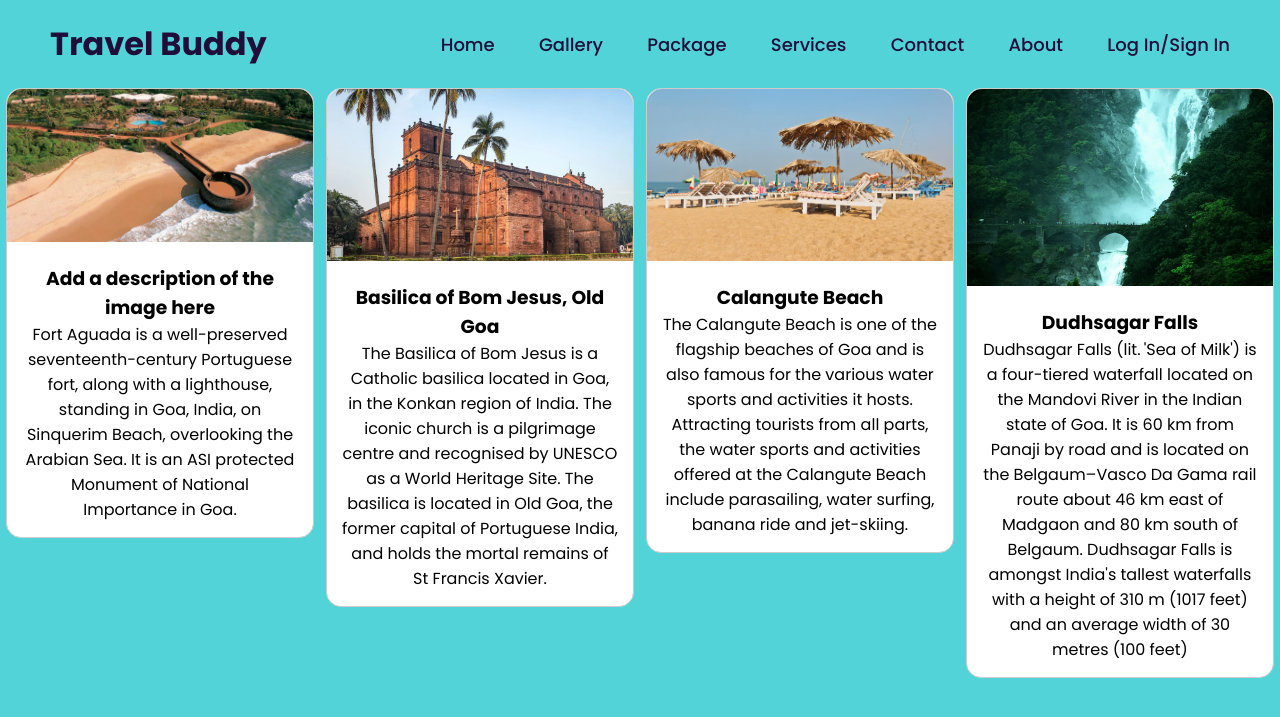
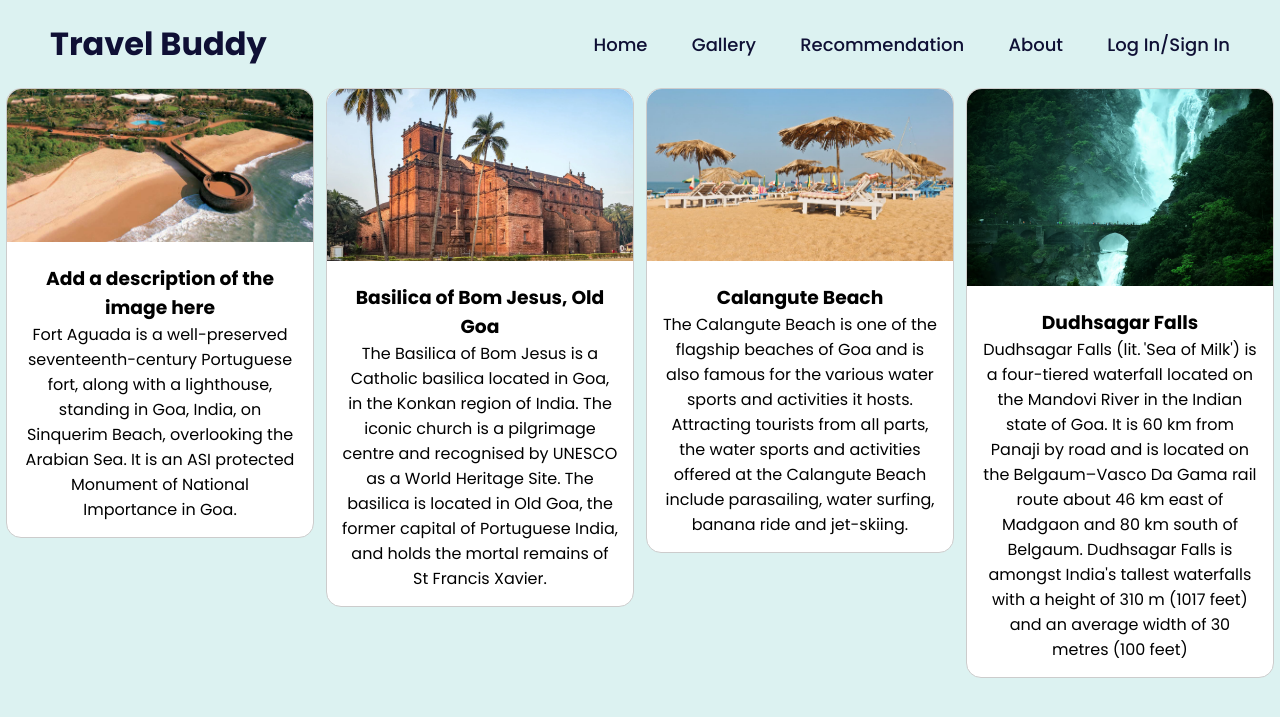
Before and after one commit to finalyearproject69/INTELLIGENT-TRIP-PLANNER-AND-GUIDANCE-ASSISTANT, a PHP site: page /gallery/gallery.html in a window 1280 px wide. Shown: the top 717 px of the page. Run offline with PHP 8.4, Linux system fonts and the light colour scheme.

Commit message:
css updated and issue fixed

```diff
--- a/gallery/gallery.html
+++ b/gallery/gallery.html
@@ -3,19 +3,17 @@
 <head>
     <meta charset="UTF-8">
     <meta name="viewport" content="width=device-width, initial-scale=1.0">
-    <link rel="stylesheet" href="../gallery/galleryCSS.css">
-    <link rel="stylesheet" href="../style.css">
+    <link rel="stylesheet" href="/gallery/galleryCSS.css">
+    <link rel="stylesheet" href="/style.css">
     <title>Travel Buddy | Gallery</title>
 </head>
 <header class="header">
   <a href="#" class="logo">Travel Buddy</a>
 
   <nav class="navbar">
-      <a href="/homePage/home.html">Home</a>
-      <a class="active" href="#gallery">Gallery</a>
-      <a href="#package">Package</a>
-      <a href="#services">Services</a>
-      <a href="#contact">Contact</a>
+      <a class="active" href="/homePage/home.html">Home</a>
+      <a href="/gallery/gallery.html">Gallery</a>
+      <a href="/recommendation/recommendation.html">Recommendation</a>
       <a href="#about">About</a>
       <a href="/SignIn_And_Login/SignIn.html" class="logsign">Log In/Sign In</a>
   </nav>
@@ -23,8 +21,8 @@
 <body>
     <div class="responsive">
         <div class="gallery">
-          <a target="_blank" href="../images/fort-aguada-goa-entry-fee-timings-holidays-reviews-header.jpg">
-            <img src="../images/fort-aguada-goa-entry-fee-timings-holidays-reviews-header.jpg" alt="Cinque Terre">
+          <a target="_blank" href="/images/1920x1080-hd-beach-khfbqt2io95uf0zy.jpg">
+            <img src="/images/fort-aguada-goa-entry-fee-timings-holidays-reviews-header.jpg" alt="Cinque Terre">
           </a>
           <div class="desc"><h3>Add a description of the image here</h3>
           <p>Fort Aguada is a well-preserved seventeenth-century Portuguese fort, along with a lighthouse, standing in Goa, India, on Sinquerim Beach, overlooking the Arabian Sea. It is an ASI protected Monument of National Importance in Goa.</p></div>
@@ -33,8 +31,8 @@
 
       <div class="responsive">
         <div class="gallery">
-          <a target="_blank" href="../images/bascilica.webp">
-            <img src="../images/bascilica.webp" alt="Forest">
+          <a target="_blank" href="/images/bascilica.webp">
+            <img src="/images/bascilica.webp" alt="Forest">
           </a>
           <div class="desc"><h3>Basilica of Bom Jesus, Old Goa</h3>
             <p>The Basilica of Bom Jesus is a Catholic basilica located in Goa, in the Konkan region of India. The iconic church is a pilgrimage centre and recognised by UNESCO as a World Heritage Site. The basilica is located in Old Goa, the former capital of Portuguese India, and holds the mortal remains of St Francis Xavier.</p>
@@ -44,8 +42,8 @@
 
       <div class="responsive">
         <div class="gallery">
-          <a target="_blank" href="../images/02f6b3ae-lm-17422-1661c4ecb9a.jpg">
-            <img src="../images/02f6b3ae-lm-17422-1661c4ecb9a.jpg" alt="Northern Lights">
+          <a target="_blank" href="/images/beautiful_cloudy_blue_sky_above_blue_and_brown_body_of_water_during_daytime_hd_beach.jpg">
+            <img src="/images/02f6b3ae-lm-17422-1661c4ecb9a.jpg" alt="Northern Lights">
           </a>
           <div class="desc"><h3>Calangute Beach</h3>
           <p>The Calangute Beach is one of the flagship beaches of Goa and is also famous for the various water sports and activities it hosts. Attracting tourists from all parts, the water sports and activities offered at the Calangute Beach include parasailing, water surfing, banana ride and jet-skiing.</p></div>
@@ -54,8 +52,8 @@
 
       <div class="responsive">
         <div class="gallery">
-          <a target="_blank" href="../images/shutterstock_691224739.avif">
-            <img src="../images/shutterstock_691224739.avif" alt="Mountains">
+          <a target="_blank" href="/images/HD-wallpaper-country-goa-india-world-sunset-ship-water-ship-india-sunset.jpg">
+            <img src="/images/shutterstock_691224739.avif" alt="Mountains">
           </a>
           <div class="desc"><h3>Dudhsagar Falls</h3>
           <p>Dudhsagar Falls (lit. 'Sea of Milk') is a four-tiered waterfall located on the Mandovi River in the Indian state of Goa. It is 60 km from Panaji by road and is located on the Belgaum–Vasco Da Gama rail route about 46 km east of Madgaon and 80 km south of Belgaum. Dudhsagar Falls is amongst India's tallest waterfalls with a height of 310 m (1017 feet) and an average width of 30 metres (100 feet)</p></div>
--- a/gallery/galleryCSS.css
+++ b/gallery/galleryCSS.css
@@ -1,4 +1,16 @@
 @import url('https://fonts.googleapis.com/css2?family=Poppins:wght@300;400;500;600;700;800;900&display=swap');
+
+:root {
+  --first-color: #DCF2F1;
+  --second-color: #7FC7D9;
+  --thrid-color: #365486;
+  --fourth-color: #0F1035;
+  --white-color: #fff;
+  --border-color: #ccc;
+  --border-hover-color: #ccc;
+  --box-shadow-color: 0 4px 8px 0 rgba(0, 0, 0, 0.2), 0 6px 20px 0 rgba(0, 0, 0, 0.19);
+}
+
 
 * {
     margin: 0;
@@ -11,24 +23,24 @@ body {
   min-height: 50vh;
   max-height: 100vh;
   /* background: url('/images/top-view-traveling-items-arrangement.jpg'); */
-  background: #52D3D8;
+  background: var(--first-color);
   background-size: cover;
   background-position: center;
 }
 
 div.gallery {
   transition: .3s;
-  border: 1px solid #ccc;
-  background-color: white;
+  border: 1px solid var(--border-color);
+  background-color: var(--white-color);
   border-radius: 15px;
 }
 
 div.gallery:hover {
-  border: 1px solid #777;
+  border: 1px solid var(--border-hover-color);
   transform: scale(1.1);
   align-items: center;
   position: relative;
-  box-shadow: 0 4px 8px 0 rgba(0, 0, 0, 0.2), 0 6px 20px 0 rgba(0, 0, 0, 0.19);
+  box-shadow: var(--box-shadow-color);
 }
 
 div.gallery img {
--- a/homePage/home.html
+++ b/homePage/home.html
@@ -13,9 +13,8 @@
     <nav class="navbar">
         <a class="active" href="/homePage/home.html">Home</a>
         <a href="/gallery/gallery.html">Gallery</a>
-        <a href="#package">Recommendation</a>
-        <!-- <a href="#contact">Contact</a> -->
-        <a href="#about">About Us</a>
+        <a href="/recommendation/recommendation.html">Recommendation</a>
+        <a href="#about">About</a>
         <a href="/SignIn_And_Login/SignIn.html" class="logsign">Log In/Sign In</a>
     </nav>
     <img src="/images/welcomepagephoto.png" alt="travelphto">
--- a/style.css
+++ b/style.css
@@ -1,4 +1,22 @@
 @import url('https://fonts.googleapis.com/css2?family=Poppins:wght@300;400;500;600;700;800;900&display=swap');
+
+:root {
+    --first-color: #DCF2F1;
+    --second-color: #7FC7D9;
+    --thrid-color: #365486;
+    --fourth-color: #0F1035;
+    --white-color: #fff;
+    --border-color: #ccc;
+    --border-hover-color: #ccc;
+    --box-shadow-color: 0 4px 8px 0 rgba(0, 0, 0, 0.2), 0 6px 20px 0 rgba(0, 0, 0, 0.19);
+  }
+
+* {
+    margin: 0;
+    padding: 0;
+    box-sizing: border-box;
+    font-family: "Poppins", "sans-serif";
+}
 
 .header {
     position: relative;
@@ -16,7 +34,7 @@
 .logo {
     font-size: 32px;
     /* color: #fff; */
-    color: #200E3A;
+    color: var(--fourth-color);
     text-decoration: none;
     font-weight: 700;
 }
@@ -25,7 +43,7 @@
     position: relative;
     font-size: 18px;
     /* color: #fff; */
-    color: #200E3A;
+    color: var(--fourth-color);
     font-weight: 500;
     text-decoration: none;
     margin-left: 40px;
@@ -39,7 +57,7 @@
     width: 0;
     height: 2px;
     /* background: #fff; */
-    background: #200E3A;
+    background: var(--fourth-color);
     transition: .3s;
 }
 
```
Also changed, not shown: homePage/homeCSS.css (+16 -5 lines), recommendation/recommendation.html (+12 -0 lines), recommendation/recommendationCSS.css (+13 -4 lines).
